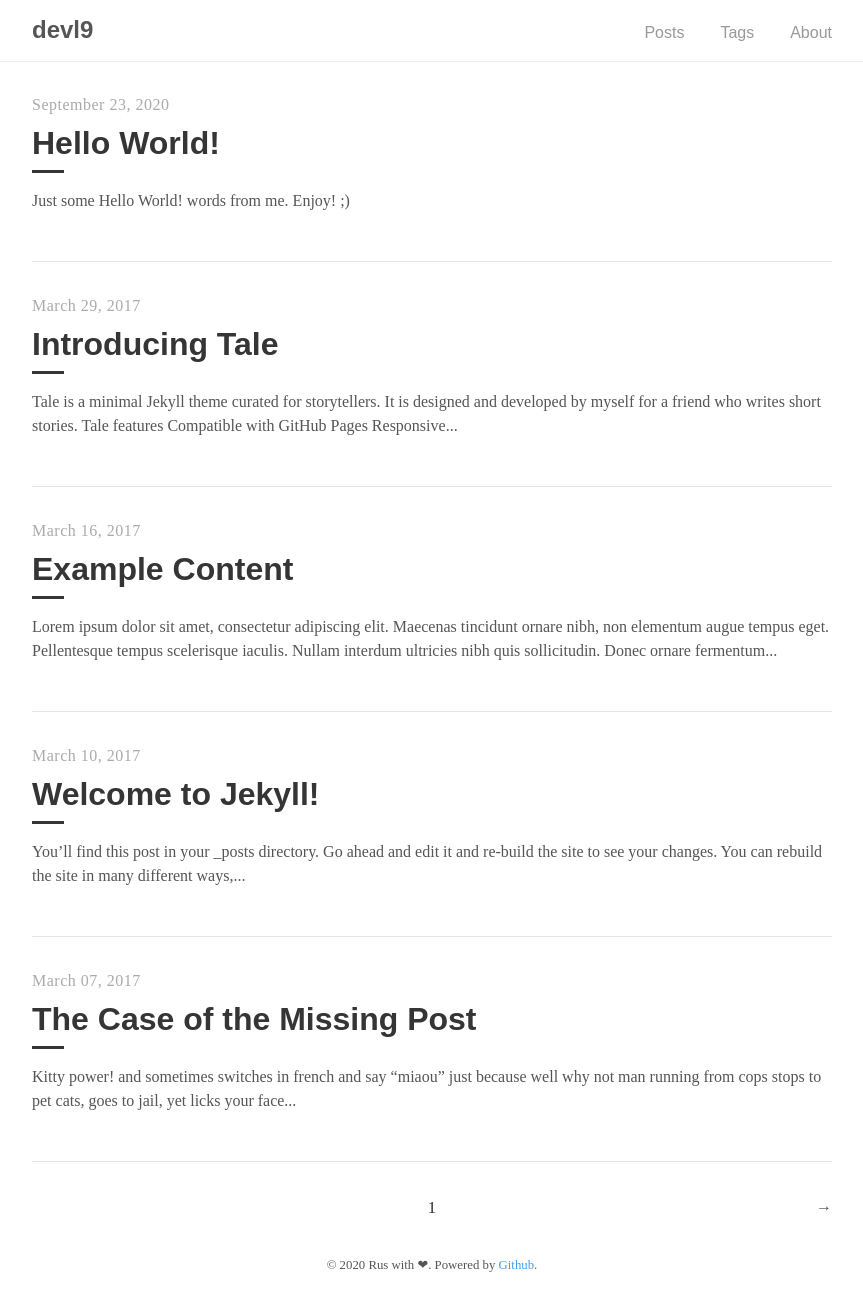
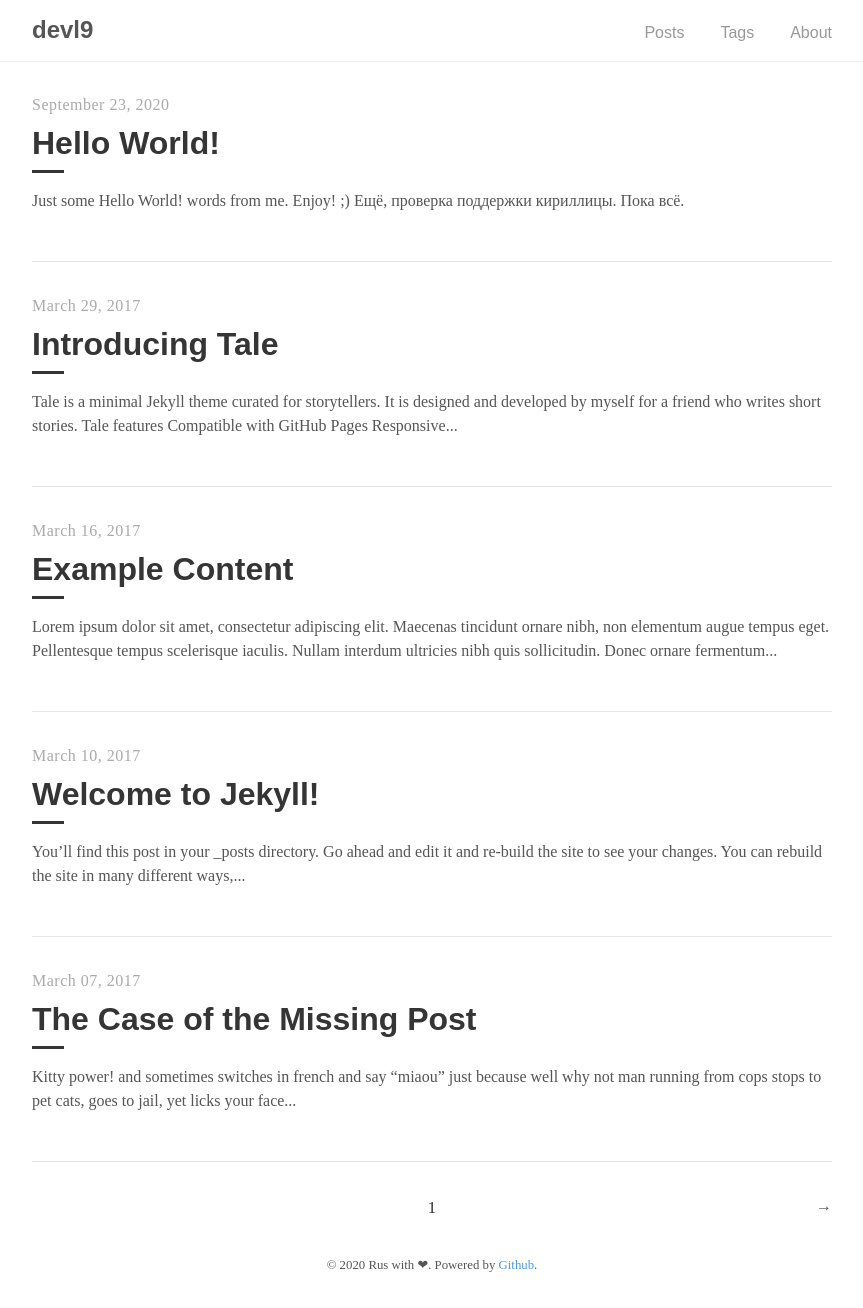
Before and after one commit to devl9/devl9.github.io, a Jekyll site: the page built from index.html, in a window 1280 px wide. Shown: the whole page, without its empty margins (208-1071 px from the left). Built offline with Jekyll 4.4.1, drawn with Linux system fonts in a browser that asks for light colours; some web fonts are replaced; the list of posts is cut into pages by our own code.

Commit message:
Update 2020-09-23-hello-world.md

```diff
--- a/_posts/2020-09-23-hello-world.md
+++ b/_posts/2020-09-23-hello-world.md
@@ -6,3 +6,4 @@ tags: helloworld
 ---
 
 Just some **Hello World!** words from me. Enjoy! ;)
+Ещё, проверка поддержки кириллицы. Пока всё.
```
